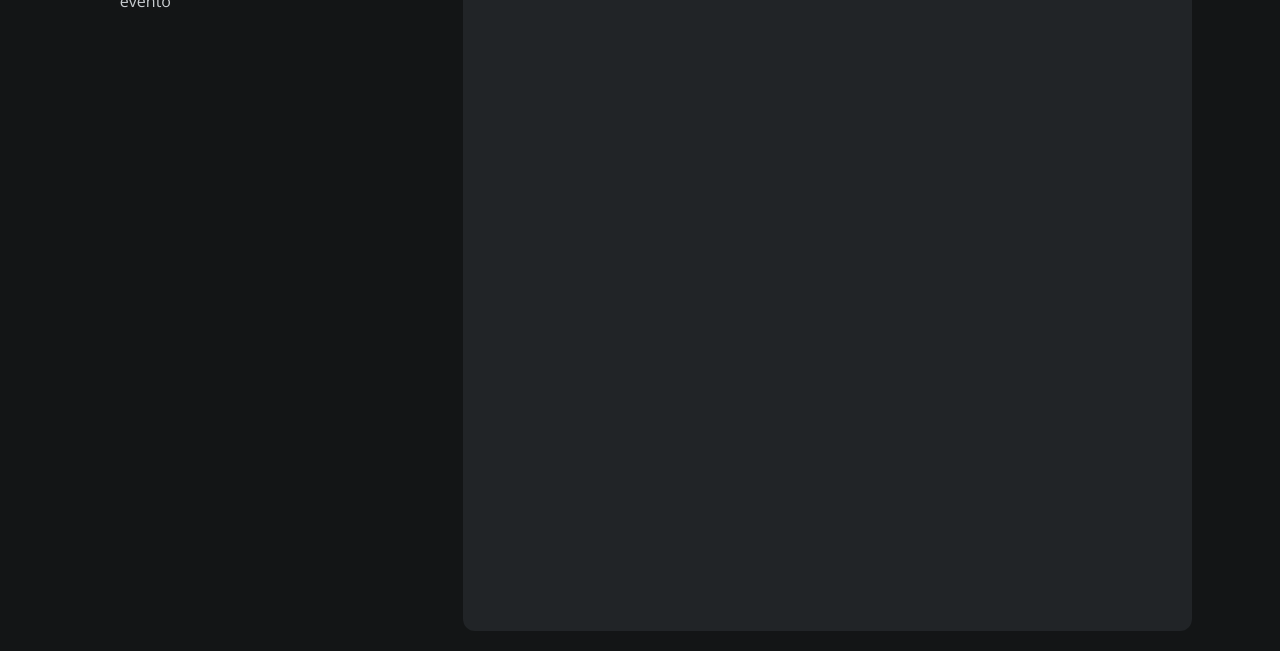
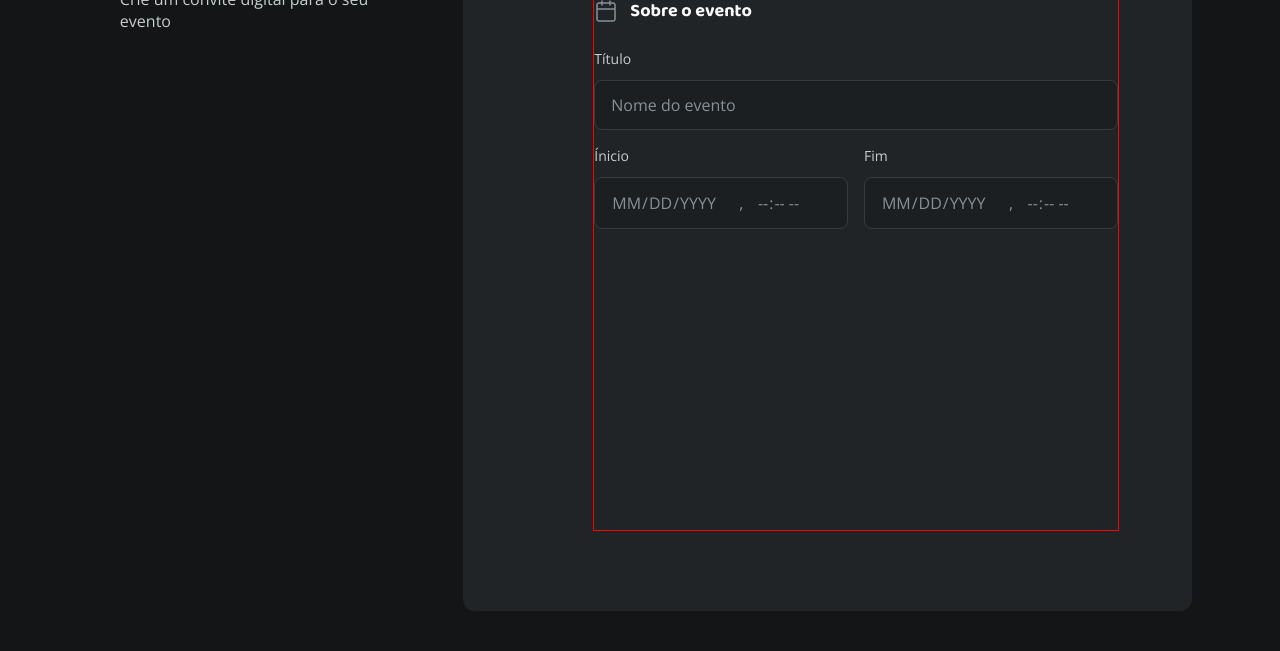
Before and after one commit to WillFriedl/desafio-03-fullstack-formulario-de-convite, a plain HTML site: page index.html in a window 1280 px wide. Shown: the part 189-840 px from the top of the page. Drawn offline with nearby package versions, Linux system fonts and the light colour scheme.

Commit message:
Estruturando e estilizando os inputs date e time

```diff
--- a/index.html
+++ b/index.html
@@ -15,18 +15,57 @@
     <aside>
       <div class="aside-container">
         <header>
-          <img src="assets/Logo.svg" alt="">
+          <img src="assets/Logo.svg" alt="Ícone de confete de festa">
           <h1>Festivite</h1>
           <p>Crie um convite digital para o seu evento</p>
         </header>
 
-        <img src="assets/Background.png" alt="">
+        <img src="assets/Background.png" alt="Imagem de uma fatia de bolo com camadas coloridas e uma vela listrada em cima.">
       </div>
     </aside>
 
     <main>
       <div class="main-container">
         <h1>Crie seu convite</h1>
+
+        <form action="post" enctype="multipart/form-data">
+          <fieldset class="event-info">
+            <div class="about-event">
+              <svg width="24" height="24" viewBox="0 0 24 24" fill="none" xmlns="http://www.w3.org/2000/svg">
+                <path fill-rule="evenodd" clip-rule="evenodd"
+                  d="M8 1.25C8.41421 1.25 8.75 1.58579 8.75 2V3.25H15.25V2C15.25 1.58579 15.5858 1.25 16 1.25C16.4142 1.25 16.75 1.58579 16.75 2V3.25H19C20.5188 3.25 21.75 4.48122 21.75 6V20C21.75 21.5188 20.5188 22.75 19 22.75H5C3.48122 22.75 2.25 21.5188 2.25 20V6C2.25 4.48122 3.48122 3.25 5 3.25H7.25V2C7.25 1.58579 7.58579 1.25 8 1.25ZM7.25 4.75H5C4.30964 4.75 3.75 5.30964 3.75 6V9.25H20.25V6C20.25 5.30964 19.6904 4.75 19 4.75H16.75V6C16.75 6.41421 16.4142 6.75 16 6.75C15.5858 6.75 15.25 6.41421 15.25 6V4.75H8.75V6C8.75 6.41421 8.41421 6.75 8 6.75C7.58579 6.75 7.25 6.41421 7.25 6V4.75ZM20.25 10.75H3.75V20C3.75 20.6904 4.30964 21.25 5 21.25H19C19.6904 21.25 20.25 20.6904 20.25 20V10.75Z"
+                  fill="#869198" />
+              </svg>
+              <legend>Sobre o evento</legend>
+            </div>
+
+            <div class="input-wrapper">
+              <label for="event">Título</label>
+              <input type="text" id="event" name="fullname"  placeholder="Nome do evento">
+            </div>
+
+            <div class="grid">
+              <div class="input-wrapper">
+                <label for="start-date">Ínicio</label>
+                <div class="datetime">
+                    <input type="date" id="start-date" name="start-date" lang="pt-br" required>
+                    <span>,</span>
+                    <input type="time" id="start-time" name="start-time" lang="pt-br" required>
+                  </div>
+              </div>
+
+              <div class="input-wrapper">
+                <label for="end-date">Fim</label>
+                <div class="datetime">
+                  <input type="date" id="end-date" name="end-date" lang="pt-br" required>
+                  <span>,</span>
+                  <input type="time" id="end-time" name="end-time" lang="pt-br" required>
+                </div>
+              </div>
+            </div>
+
+          </fieldset>
+        </form>
       </div>
     </main>
   </div>
--- /dev/null
+++ b/styles/fields/index.css
@@ -0,0 +1 @@
+@import url(input.css);
--- /dev/null
+++ b/styles/fields/input.css
@@ -0,0 +1,82 @@
+input,
+textarea {
+  position: relative;
+  appearance: none;
+  outline: none;
+  width: 100%;
+  padding: .815rem 1rem ;
+
+  background-color: var(--input-base);
+  border: 1px solid var(--input-stroke);
+  border-radius: .5rem;
+  font: var(--text-body-md-regu);
+  color: var(--text-heading);
+
+  &::placeholder,
+  &:invalid::-webkit-datetime-edit {
+    color: var(--input-placeholder);
+  }
+
+  &:focus-within {
+    border: 1px solid var(--brand-light);
+  }
+
+
+}
+
+.datetime {
+  display: grid;
+  grid-template-columns: 9rem .1rem auto;
+  align-items: center;
+  margin-top: .75rem;
+
+  background-color: var(--input-base);
+  border: 1px solid var(--input-stroke);
+  border-radius: .5rem;
+  font: var(--text-body-md-regu);
+  color: var(--text-heading);
+
+  &:focus-within {
+    border: 1px solid var(--brand-light);
+  }
+
+  & input {
+    all: unset;
+    position: relative;
+    padding: .815rem 1rem;
+
+    &[type="date"]::-webkit-calendar-picker-indicator {
+      position: absolute;
+      top: 0;
+      left: 0;
+      width: 8.9rem;
+      height: 100%;
+      opacity: 0;
+    }
+
+    &[type="time"]::-webkit-calendar-picker-indicator {
+      position: absolute;
+      top: 0;
+      right: 0;
+      width: 8rem;
+      height: 100%;
+      opacity: 0;
+    }
+
+    &[type="date"] {
+        text-transform: uppercase;
+      }
+  }
+
+  &:has(input:invalid) span {
+    color: var(--input-placeholder);
+  }
+
+    &:has(input:valid) span {
+      transform: translateX(-100%);
+    }
+}
+
+.input-wrapper > input {
+  margin-top: .75rem;
+}
--- /dev/null
+++ b/styles/forms.css
@@ -0,0 +1,18 @@
+fieldset {
+  border: none;
+
+  & .about-event {
+    display: flex;
+    align-items: center;
+    margin-block: 2.625rem 1.625rem;
+    gap: .75rem;
+  }
+
+  & .grid {
+    display: grid;
+    grid-template-columns: 1fr 1fr;
+    align-items: center;
+    margin-top: 1rem;
+    gap: 1rem;
+  }
+}
--- a/styles/global.css
+++ b/styles/global.css
@@ -10,7 +10,7 @@
   --font-secondary: "Open Sans", sans-serif;
   --text-logo: 400 2.5rem/normal var(--font-logo);
   --text-heading-md: 700 1.75rem/normal var(--font-primary);
-  --text-heading-sm: 700 1.125rem/2 var(--font-primary);
+  --text-heading-sm: 700 1.125rem/1.25rem var(--font-primary);
   --text-body-md-regu: 400 1rem/normal var(--font-secondary);
   --text-body-md-semi: 600 1rem/normal var(--font-secondary);
   --text-body-sm-regu: 400 .875rem/normal var(--font-secondary);
@@ -57,15 +57,3 @@ body {
   overflow: hidden;
   background-color: var(--shape-background);
 }
-
-aside {
-  h1 {
-    font: var(--text-logo);
-    color: var(--acent-pink);
-  }
-
- header p {
-    font: var(--text-body-md-regu);
-    color: var(--text-body);
-  }
-}
--- a/styles/index.css
+++ b/styles/index.css
@@ -1,2 +1,4 @@
 @import url(global.css);
 @import url(layout.css);
+@import url(forms.css);
+@import url(fields/index.css);
--- a/styles/layout.css
+++ b/styles/layout.css
@@ -5,9 +5,8 @@
 
   height: 100vh;
   overflow: hidden;
-  margin: 0 auto;
+  margin: 1.25rem auto;
   max-width: 90rem;
-  margin-top: 1.25rem;
   gap: 1.25rem;
 }
 
@@ -17,43 +16,62 @@ aside {
   overflow: hidden;
   border-radius: .75rem;
 
+  & h1 {
+    font: var(--text-logo);
+    color: var(--acent-pink);
+    margin-block: 1rem .25rem;
+  }
+
   & .aside-container {
     position: relative;
+
+    & > img {
+        width: 100%;
+        height: auto;
+      }
 
     header {
       position: absolute;
       padding: 2rem;
       border-radius: .75rem;
 
+      & p {
+      font: var(--text-body-md-regu);
+      color: var(--text-body);
+      }
+
       & img {
         width: 2.865rem;
         height: auto;
       }
     }
-
-    /* &::before {
-      content: "";
-      position: absolute;
-      inset: 0;
-      background: linear-gradient(
-      #212526cc 0%,
-      #212526a6 20%,
-      #2125264d 41%,
-      #2125261a 100%
-      );
-    } */
-
-    & > img {
-      width: 100%;
-      height: auto;
-    }
   }
 }
 
 main {
-  display: flex;
-
+  display: grid;
+  margin-bottom: 1.25rem;
   padding: 5rem 8.125rem;
   border-radius: .75rem;
   background-color: var(--shape-body);
+
+  & h1 {
+    font: var(--text-heading-md);
+    color: var(--text-heading);
+  }
+
+  & legend {
+    font: var(--text-heading-sm);
+    color: var(--text-heading);
+  }
+
+  & label {
+    font: var(--text-body-sm-regu);
+    color: var(--text-body);
+  }
+
+  & .main-container {
+    max-width: 35rem;
+    border: 1px solid red;
+  }
 }
```
